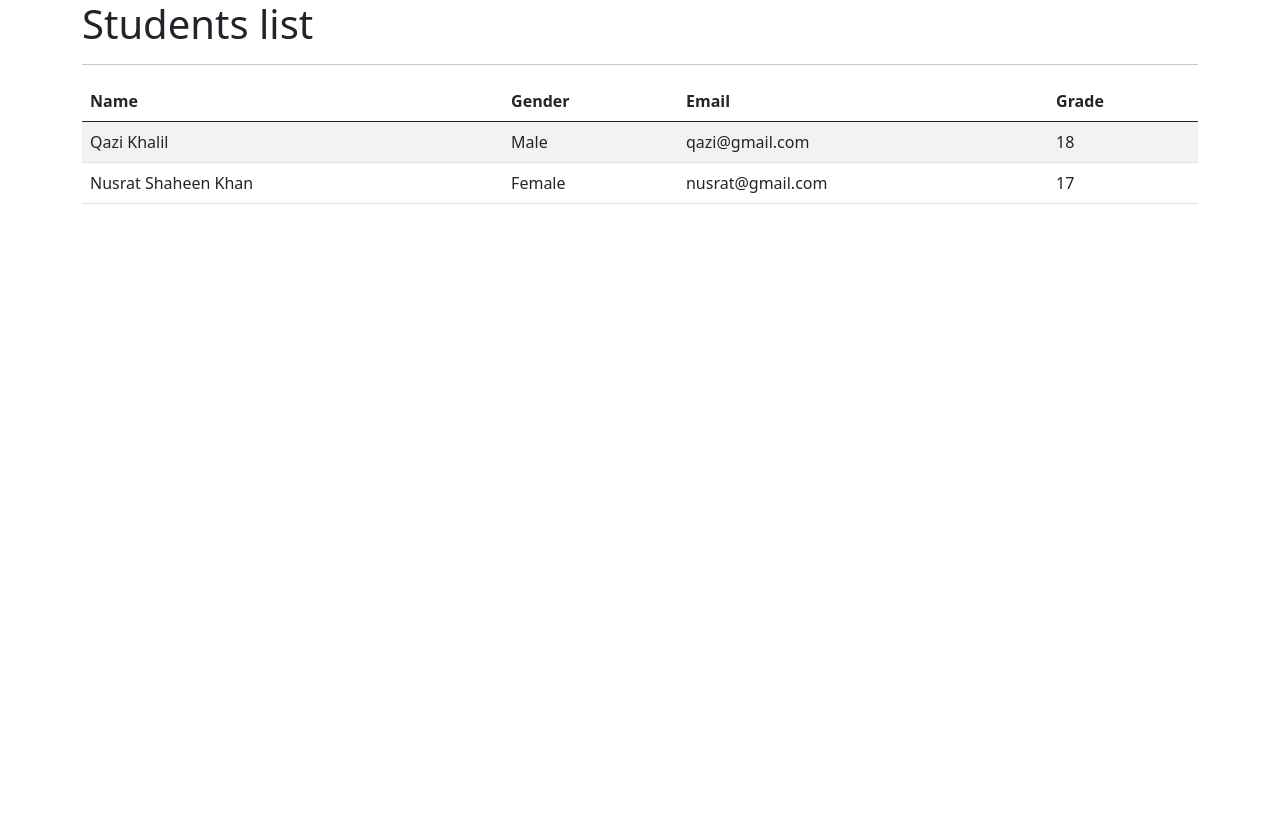
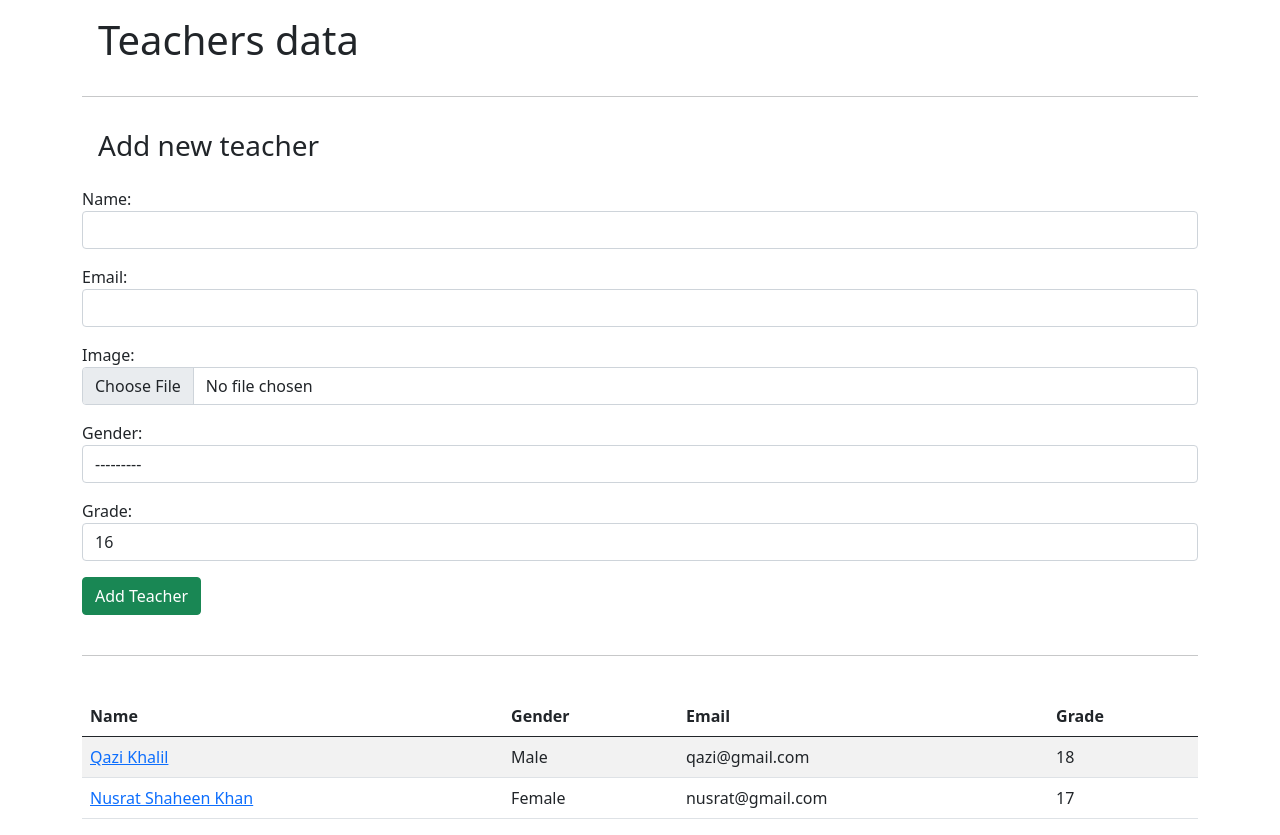
Before and after one commit to Elearning-2619/School, a Django app: template teachers/templates/teachers/list.html in a window 1280 px wide. Before the commit the page ends 204 px from the top, so only its background shows below. Run offline with Django 3.2, Linux system fonts and the light colour scheme; the template is opened without the code that fills it: values that come from a table or form of the project are taken from there, others are empty; data comes from the database, SQL or seed files in the repository; both versions use the stored data as it was after the commit; some libraries are stand-ins or nearby versions.

Commit message:
initial commit

```diff
--- /dev/null
+++ b/teachers/forms.py
@@ -0,0 +1,14 @@
+from django import forms
+from .models import Teacher
+
+class TeacherCreationForm(forms.ModelForm):
+
+    # grade = forms.IntegerField(widget=forms.TextInput(attrs={'value': ""}))
+    def __init__(self, *args, **kwargs):
+        super(TeacherCreationForm, self).__init__(*args, **kwargs)
+        for field_name in self.fields.keys():
+            self.fields[field_name].widget.attrs.update({'class':'form-control'})
+
+    class Meta:
+        model = Teacher
+        fields = ['name', 'email', 'image', 'gender', 'grade']
--- a/teachers/models.py
+++ b/teachers/models.py
@@ -3,9 +3,9 @@ from django.db import models
 class Teacher(models.Model):
     GENDER_CHOICES = (('Male', 'Male'), ('Female', 'Female'))
     name = models.CharField(max_length=100, null=True, blank=True)
-    image = models.ImageField()
-    email = models.EmailField()
-    grade = models.IntegerField(default=16)
+    image = models.ImageField(null=True, blank=True)
+    email = models.EmailField(null=True, blank=True)
+    grade = models.IntegerField(default=16, null=True, blank=True)
     gender = models.CharField(max_length=10, choices=GENDER_CHOICES)
 
     def __str__(self):
--- a/teachers/templates/teachers/list.html
+++ b/teachers/templates/teachers/list.html
@@ -3,9 +3,17 @@
 {% block title %}Teachers list{% endblock title %}
 
 {% block content %}
-    <h1>Students list</h1>
+    <h1 class="p-3">Teachers data</h1>
     <hr>
-    <table class="table table-striped">
+    <h3 class="p-3">Add new teacher</h3>
+    <form action="." method="POST" id="teacher-creation-form" enctype="multipart/form-data">
+        {% csrf_token %}
+        {{ form.as_p }}
+        <input type="submit" class="btn btn-success" value="Add Teacher">
+    </form>
+    <br>
+    <hr><br>
+    <table class="table table-striped" id="teachers-data">
         <thead>
             <th>Name</th>
             <th>Gender</th>
@@ -13,9 +21,9 @@
             <th>Grade</th>
         </thead>
         <tbody>
-            {% for teacher in teachers_data %}
+            {% for teacher in teachers_list %}
             <tr>
-                <td>{{ teacher.name }}</td>
+                <td><a href="{% url 'teachers:teachers_detail' teacher.id %}">{{ teacher.name }}</a></td>
                 <td>{{ teacher.gender }}</td>
                 <td>{{ teacher.email }}</td>
                 <td>{{ teacher.grade }}</td>
@@ -24,3 +32,41 @@
         </tbody>
     </table>
 {% endblock content %}
+
+{% block javascript %}
+<script>
+    $('#teacher-creation-form').submit(function(e) {
+        e.preventDefault();
+        const serializedData = $(this).serialize();
+
+        $.ajax({
+            type: 'POST',
+            url: "/teachers/list/",
+            data: serializedData,
+            success: function(response) {
+                $('#teacher-creation-form').trigger('reset');
+                $('#id_name').focus();
+
+                const instance = JSON.parse(response['instance']);
+                const fields = instance[0]['fields'];
+
+                console.log(fields);
+
+                $('#teachers-data tbody').prepend(
+                    `
+                    <tr>
+                        <td><a href="#">${fields['name']}</a></td>
+                        <td>${fields['gender']}</td>
+                        <td>${fields['email']}</td>
+                        <td>${fields['grade']}</td>
+                    </tr>
+                    `
+                );
+            },
+            error: function(response) {
+                console.log('An error occured.');
+            }
+        })
+    })
+</script>
+{% endblock javascript %}
--- a/teachers/templates/teachers_base.html
+++ b/teachers/templates/teachers_base.html
@@ -15,6 +15,7 @@
         {% endblock content %}
     </div>
 
+    <script src="https://cdnjs.cloudflare.com/ajax/libs/jquery/3.3.1/jquery.min.js"></script>
     <script src="https://cdn.jsdelivr.net/npm/@popperjs/core@2.5.4/dist/umd/popper.min.js" integrity="sha384-q2kxQ16AaE6UbzuKqyBE9/u/KzioAlnx2maXQHiDX9d4/zp8Ok3f+M7DPm+Ib6IU" crossorigin="anonymous"></script>
     <script src="https://cdn.jsdelivr.net/npm/bootstrap@5.0.0-beta1/dist/js/bootstrap.min.js" integrity="sha384-pQQkAEnwaBkjpqZ8RU1fF1AKtTcHJwFl3pblpTlHXybJjHpMYo79HY3hIi4NKxyj" crossorigin="anonymous"></script>
     {% block javascript %}
--- a/teachers/urls.py
+++ b/teachers/urls.py
@@ -4,7 +4,7 @@ from . import views
 app_name = 'teachers'
 urlpatterns = [
     path('list/', views.teachers_list_view, name='teachers_list'),
-    path('detail/<int:student_id>/', views.teachers_detail_view, name='teachers_detail'),
-    path('delete/<int:student_id>/', views.teachers_delete_view, name='teachers_delete'),
-    path('update/<int:student_id>/', views.teachers_update_view, name='teachers_update'),
+    path('detail/<int:teacher_id>/', views.teachers_detail_view, name='teachers_detail'),
+    path('delete/<int:teacher_id>/', views.teachers_delete_view, name='teachers_delete'),
+    path('update/<int:teacher_id>/', views.teachers_update_view, name='teachers_update'),
 ]
```
Also changed, not shown: teachers/templates/teachers/detail.html (+21 -0 lines), teachers/templates/teachers/update.html (added, +12 -0 lines), teachers/views.py (+32 -5 lines), db.sqlite3, static/images/chips.png (added), static/images/python.png (added), static/images/source_code.png (added), teachers/migrations/0002_auto_20201216_0600.py (added).
